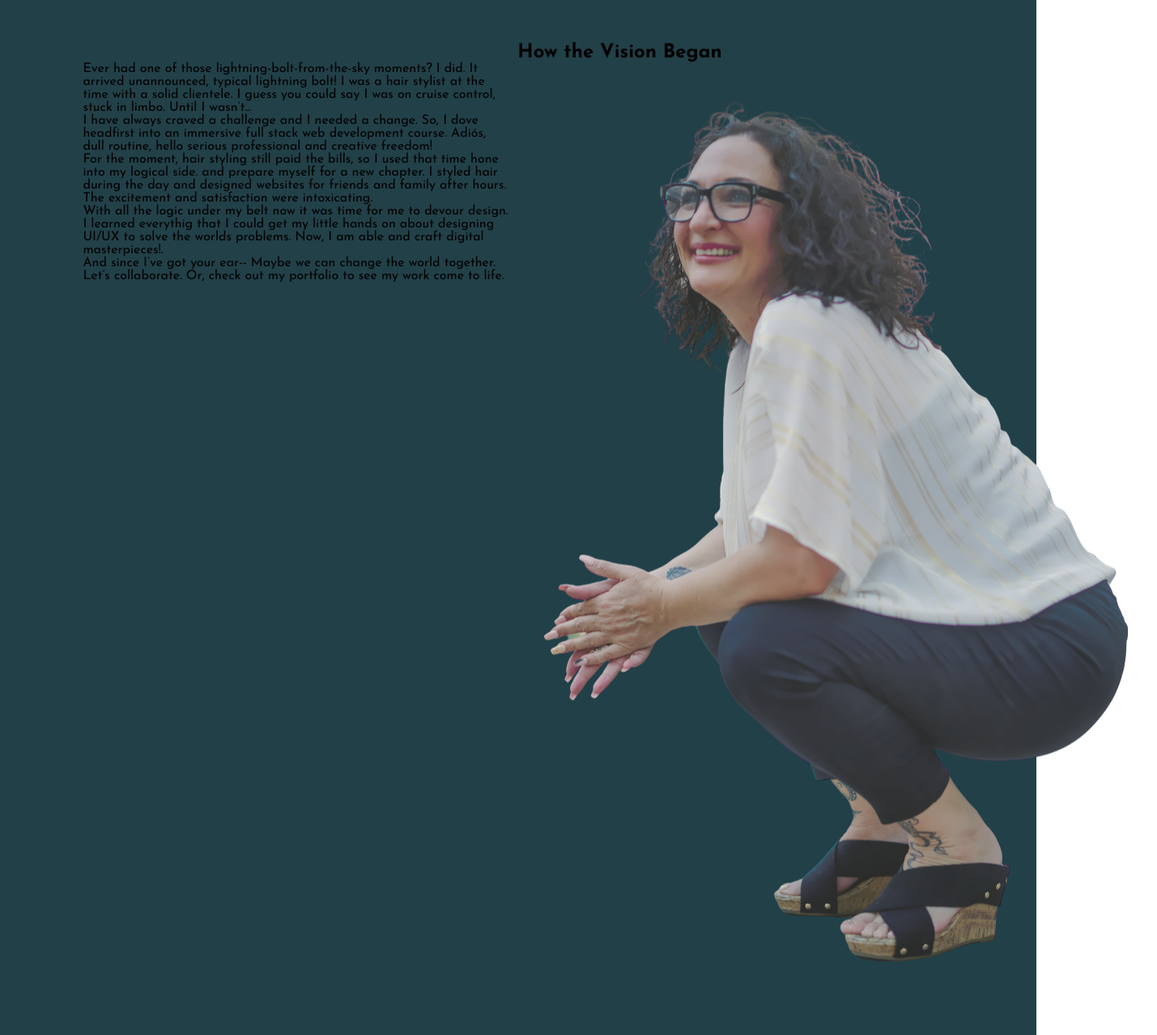
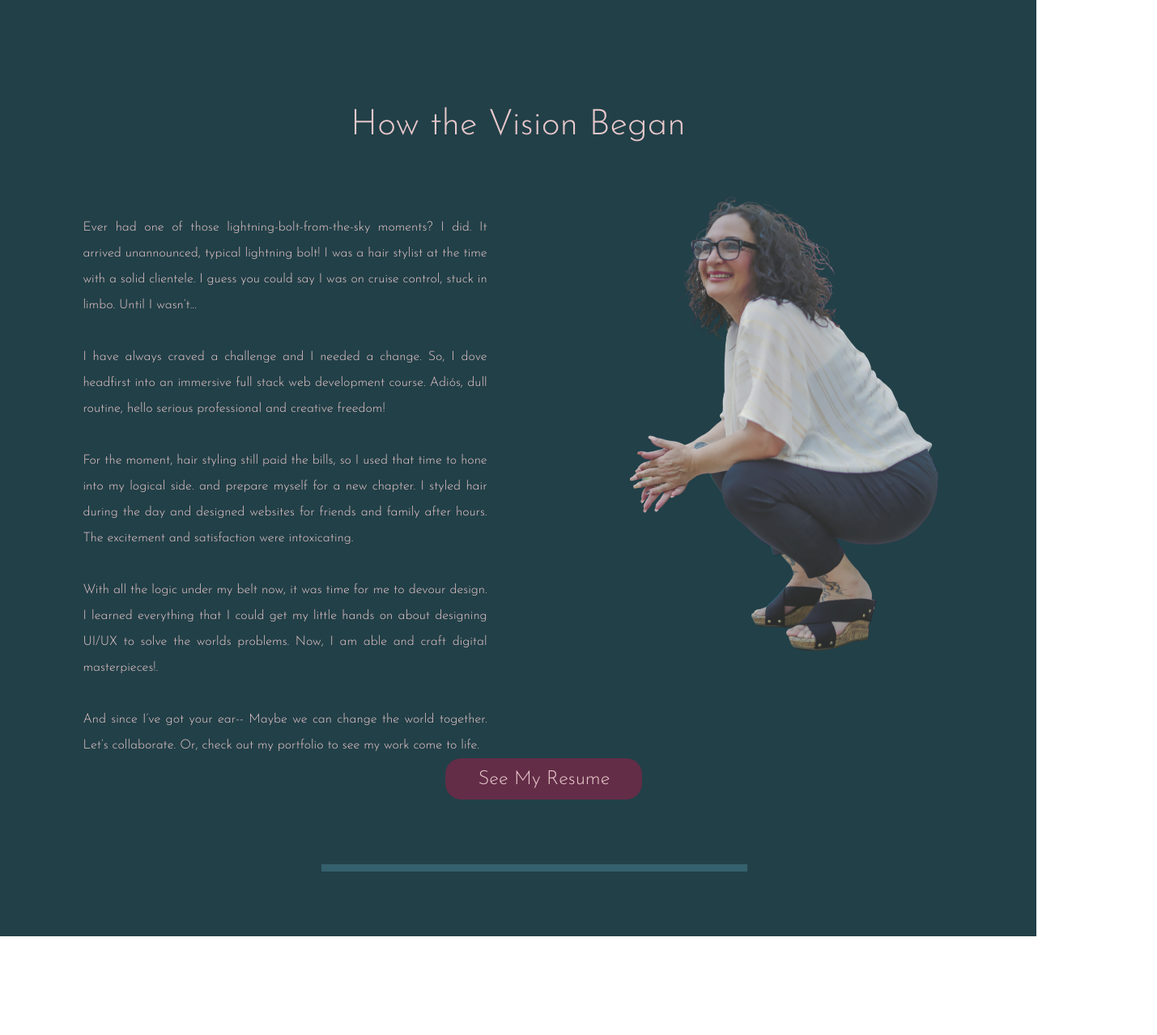
Before and after one commit to HeatherHerries/VisualVisionaryPortfolio, a React (Create React App) app: page /AboutPage in a window 1280 px wide. Shown: the part 160-1439 px from the top of the page at 81% size, 1429 px wide, since content can reach past the window. After the commit the page ends 1317 px from the top, so only its background shows below. Built offline with nearby package versions, Linux system fonts and the light colour scheme.

Commit message:
Completed Vision Began section

```diff
--- a/src/Pages/AboutPage.js
+++ b/src/Pages/AboutPage.js
@@ -13,22 +13,26 @@ function AboutPage() {
 
       <div className="vision-began-container">
         <div className="vb-header">
-          <h2>How the Vision Began</h2>
+          <p>How the Vision Began</p>
         </div>
 
         <div className="vb-text-content">
           <p>Ever had one of those lightning-bolt-from-the-sky moments? I did.
           It arrived unannounced, typical lightning bolt!
           I was a hair stylist at the time with a solid clientele. I guess you could say I was on cruise control, stuck in limbo. Until I wasn’t...</p>
+          <br />
           <p>I have always craved a challenge and I needed a change.
           So, I dove headfirst into an immersive full stack web development course. Adiós, dull routine, hello serious professional and creative freedom!
           </p>
+          <br />
           <p>
-          For the moment, hair styling still paid the bills, so I used that time hone into my logical side. and prepare myself for a new chapter.
+          For the moment, hair styling still paid the bills, so I used that time  to hone into my logical side. and prepare myself for a new chapter.
           I styled hair during the day and designed websites for friends and family after hours. The excitement and satisfaction were intoxicating.
           </p>
-          <p>With all the logic under my belt now it was time for me to devour design. I learned everythig that I could get my little hands on about designing UI/UX to solve the worlds problems. Now, I am able  and craft digital masterpieces!.
+          <br />
+          <p>With all the logic under my belt now, it was time for me to devour design. I learned everything that I could get my little hands on about designing UI/UX to solve the worlds problems. Now, I am able  and craft digital masterpieces!.
           </p>
+          <br />
           <p>And since I’ve got your ear--
           Maybe we can change the world together.  Let’s collaborate. Or, check out my portfolio to see my work come to life.
           </p>
@@ -36,12 +40,18 @@ function AboutPage() {
 
         <div className="vb-image">
           <img src={VBImage} alt="" />
-          <Link style={{textDecoration: 'none'}}to="#"><Button
+        </div>
+
+        <div className="vb-button">
+        <Link style={{textDecoration: 'none'}}to="#"><Button
         text="See My Resume"
         /></Link>
         </div>
 
-        <SectionBreakLine class="vb-section-break-line"/>
+        <div className="vb-section-break-line">
+        <SectionBreakLine />
+        </div>
+
       </div>
     </div>
   )
--- a/src/Styles/AboutPage.css
+++ b/src/Styles/AboutPage.css
@@ -8,10 +8,32 @@
 .vb-header {
   grid-column: 1 / 3;
   text-align: center;
+  font-weight: 300;
+  font-size: 2.75rem;
+  padding: 10vh 0 5vh 0;
+  color: #E8C8CB;
+}
+
+.vb-text-content {
+  color: #E8C8CB;
+  font-weight: 300;
+  font-size: 1.125;
+  line-height: 200%;
+  text-align: justify;
+  margin-top: 6vh;
+}
+
+.vb-image img {
+  width: 33vw;
+  margin-left: 12vw;
+}
+
+.vb-button {
+  grid-column: 1 / 3;
+  padding: 0 0 10vh 35vw;
 }
 
 .vb-section-break-line {
   grid-column: 1 / 3;
-  display: flex;
-  justify-content: center;
+  padding: 0 0 10vh 23vw;
 }
```
